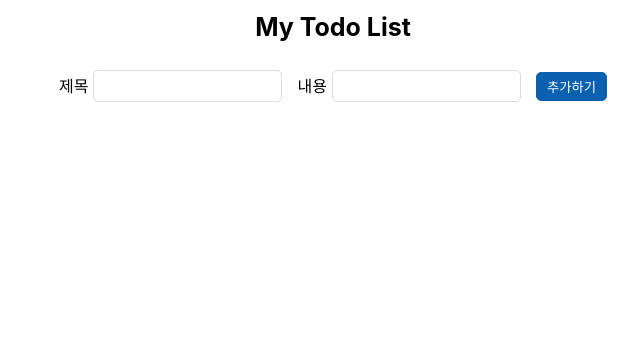
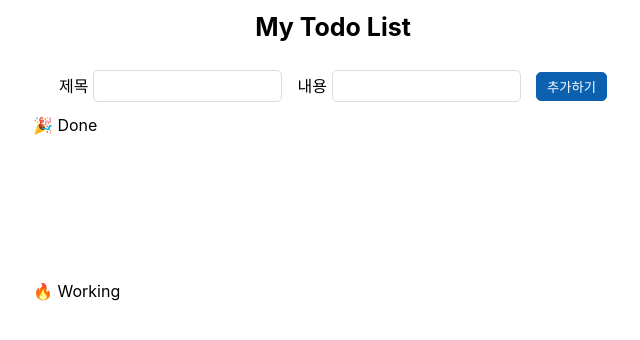
Before and after one commit to jigico/re-todo-list, a React (Create React App) app: page / in a window 1280 px wide. Shown: the top 340 px of the page, without its empty margins (307-947 px from the left). Built offline with nearby package versions, Linux system fonts and the light colour scheme; a web font is replaced by a local one.

Commit message:
feat: list 영역 공통 컴포넌트로 분리

```diff
--- /dev/null
+++ b/src/components/List.jsx
@@ -0,0 +1,23 @@
+import React from 'react'
+import Todo from './Todo';
+
+export default function List({todoData, isActive, toggleDoneState, deleteItem}) {
+  //완료 데이터
+  const viewData = todoData.filter((el) => {
+    return el.isDone === isActive;
+  });
+
+  return (
+    <>
+      <h2 className='pageTitle'>{isActive ? '🔥 Working' : '🎉 Done'}</h2>
+      <ul className='todo-list'>
+        {
+          viewData.map((todo) => {
+            let id = todo.id;
+            return <Todo key={todo.id} todoData={todo} toggleDoneState={toggleDoneState(id)} deleteItem={deleteItem(id)} />
+          })
+        }
+      </ul>
+    </>
+  )
+}
--- a/src/components/TodoList.jsx
+++ b/src/components/TodoList.jsx
@@ -1,8 +1,8 @@
 import React, { useState } from 'react'
-import Todo from './Todo';
+import List from './List';
 
 export default function TodoList({todoData}) {
-  const [data, setData] = useState([todoData]);
+  const [data, setData] = useState(todoData);
 
   //완료/취소 기능
   const toggleDoneState = (id) => {
@@ -18,6 +18,11 @@ export default function TodoList({todoData}) {
   //삭제 기능
   const deleteItem = (id) => {
     return function(){
+      //삭제여부 체크
+      if(!window.confirm('정말 삭제하겠습니까?')){
+        alert('삭제를 취소했습니다.');
+        return;
+      }
       let findIdx = todoData.findIndex((el) => { //삭제할 아이템의 index를 구하고
         return el.id === id;
       });
@@ -26,15 +31,10 @@ export default function TodoList({todoData}) {
       setData(newData); //업데이트를 해준다.
     }
   }
-
   return (
-    <ul className='todo-list'>
-      {
-        todoData.map((todo) => {
-          let id = todo.id;
-          return <Todo key={todo.id} todoData={todo} toggleDoneState={toggleDoneState(id)} deleteItem={deleteItem(id)} />
-        })
-      }
-    </ul>
+    <>
+      <List todoData={todoData} isActive={false} toggleDoneState={toggleDoneState} deleteItem={deleteItem} />
+      <List todoData={todoData} isActive={true} toggleDoneState={toggleDoneState} deleteItem={deleteItem} />
+    </>
   )
 }
```
